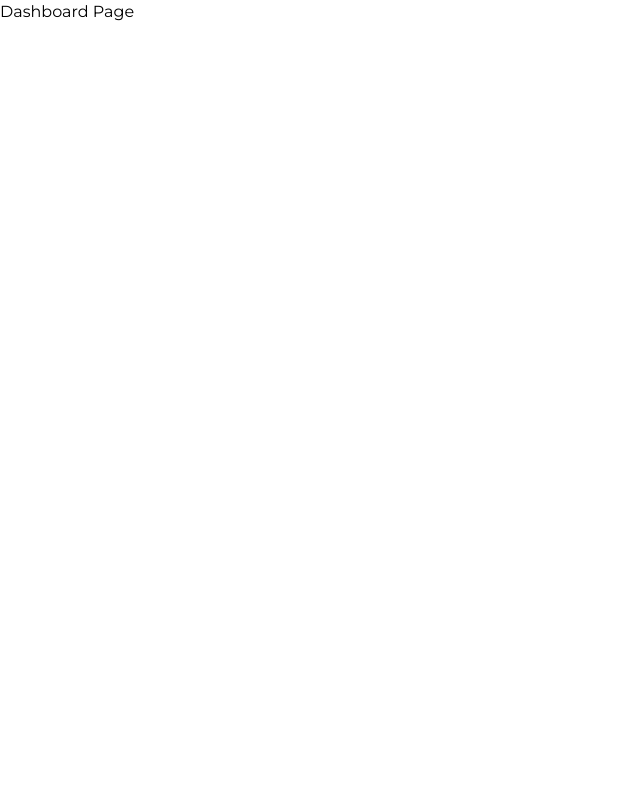
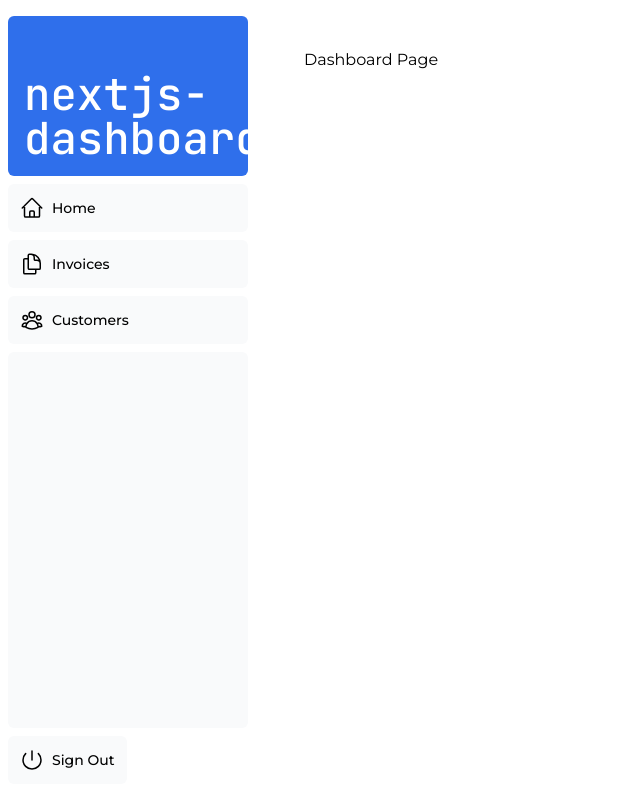
Before and after one commit to tictools/nextjs-dashboard, a Next.js app: page /dashboard in a window 1280 px wide. Shown: the whole page, without its empty margins (0-640 px from the left). Built offline with nearby package versions, Linux system fonts and the light colour scheme.

Commit message:
feat: create sidebar navigation component and layout page for dashboard

```diff
--- /dev/null
+++ b/app/dashboard/layout.tsx
@@ -0,0 +1,12 @@
+import SideNav from "@/app/ui/dashboard/sidenav";
+
+export default function Layout({ children }: { children: React.ReactNode }) {
+  return (
+    <div className="flex h-screen flex-col md:flex-row md:overflow-hidden">
+      <div className="w-full flex-none md:w-64">
+        <SideNav />
+      </div>
+      <div className="flex-grow p-6 md:overflow-y-auto md:p-12">{children}</div>
+    </div>
+  );
+}
```
Also changed, not shown: app/ui/dashboard/nav-links.tsx (+7 -7 lines), app/ui/dashboard/sidenav.tsx (+4 -4 lines).
